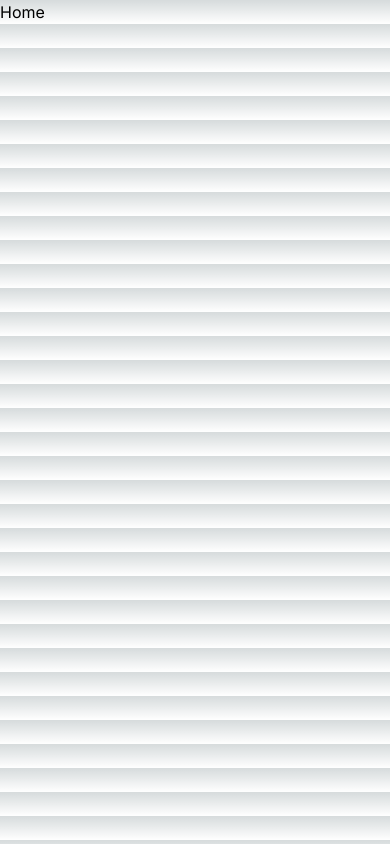
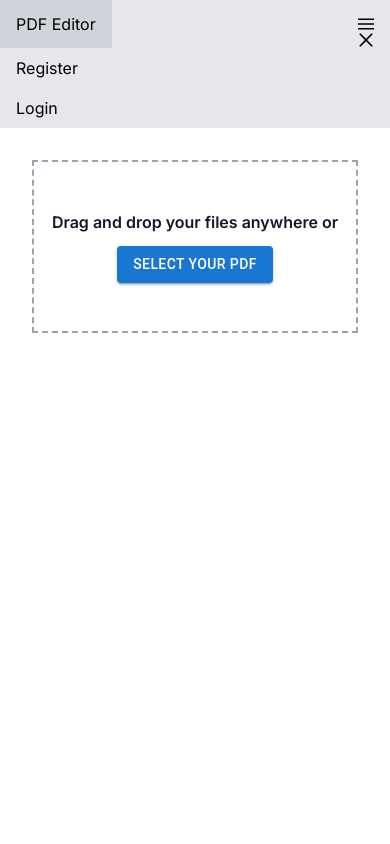
Before and after one commit to sidharth-97/PDF-Editor, a Next.js app: page / in a window 390 px wide. Built offline with nearby package versions, Linux system fonts and the light colour scheme.

Commit message:
Add Home page
-UI of the homepage is done
-Added file upload option
-Used material UI

```diff
--- a/src/app/globals.css
+++ b/src/app/globals.css
@@ -2,7 +2,7 @@
 @tailwind components;
 @tailwind utilities;
 
-:root {
+/* :root {
   --foreground-rgb: 0, 0, 0;
   --background-start-rgb: 214, 219, 220;
   --background-end-rgb: 255, 255, 255;
@@ -24,4 +24,4 @@ body {
       rgb(var(--background-end-rgb))
     )
     rgb(var(--background-start-rgb));
-}
+} */
--- a/src/app/page.tsx
+++ b/src/app/page.tsx
@@ -1,9 +1,12 @@
 import Image from 'next/image'
+import PdfSelector from '@/components/pdfSelector'
+import Navbar from '@/components/navbar'
 
 export default function Home() {
   return (
     <div>
-      <h1>Home</h1>
+      <Navbar/>
+      <PdfSelector/>
     </div>
   )
 }
--- /dev/null
+++ b/src/components/navbar.tsx
@@ -0,0 +1,24 @@
+import React from 'react'
+
+const Navbar = () => {
+  return (
+    <nav className="relative select-none bg-gray-200 lg:flex lg:items-stretch w-full">
+  <div className="flex flex-no-shrink items-stretch h-12">
+    <a href="#" className="flex-no-grow flex-no-shrink relative py-2 px-4 leading-normal text-black no-underline flex items-center hover:bg-gray-300">PDF Editor</a>
+
+    <button className="block lg:hidden cursor-pointer ml-auto relative w-12 h-12 p-4">
+      <svg className="fill-current text-black" xmlns="http://www.w3.org/2000/svg" viewBox="0 0 20 20"><path d="M0 3h20v2H0V3zm0 6h20v2H0V9zm0 6h20v2H0v-2z"/></svg>
+      <svg className="fill-current text-black" xmlns="http://www.w3.org/2000/svg" viewBox="0 0 20 20"><path d="M10 8.586L2.929 1.515 1.515 2.929 8.586 10l-7.071 7.071 1.414 1.414L10 11.414l7.071 7.071 1.414-1.414L11.414 10l7.071-7.071-1.414-1.414L10 8.586z"/></svg>
+    </button>
+  </div>
+  <div className="lg:flex lg:items-stretch lg:flex-no-shrink lg:flex-grow">
+    <div className="lg:flex lg:items-stretch lg:justify-end ml-auto">
+      <a href="#" className="flex-no-grow flex-no-shrink relative py-2 px-4 leading-normal text-black no-underline flex items-center hover:bg-gray-300">Register</a>
+      <a href="#" className="flex-no-grow flex-no-shrink relative py-2 px-4 leading-normal text-black no-underline flex items-center hover:bg-gray-300">Login</a>
+    </div>
+  </div>
+</nav>
+  )
+}
+
+export default Navbar
--- /dev/null
+++ b/src/components/pdfSelector.tsx
@@ -0,0 +1,48 @@
+"use client";
+import { ChangeEvent, useRef } from "react";
+import Button from "@mui/material/Button";
+
+const PdfSelector: React.FC = () => {
+  const fileRef = useRef(null);
+  const handleClick = () => {
+    if (fileRef.current) {
+      fileRef?.current?.click();
+    }
+  };
+  const handleFileChange = (e: ChangeEvent<HTMLInputElement>) => {
+    const selectedFile = e.target.files?.[0];
+    console.log(selectedFile);
+  };
+  return (
+    //       <div>
+    //       <Button className="text-white bg-red-500 font-semibold" variant="contained" onClick={handleClick}>
+    //   Select your pdf
+    // </Button>
+
+    //            <input ref={fileRef} className="hidden" type="file" onChange={handleFileChange}/>
+
+    //     </div>
+    <section className="h-full overflow-auto p-8 w-full  flex flex-col">
+      <header className="border-dashed border-2 border-gray-400 py-12 flex flex-col justify-center items-center">
+        <p className="mb-3 font-semibold text-gray-900 flex flex-wrap justify-center">
+          <span>Drag and drop your</span>&nbsp;<span>files anywhere or</span>
+        </p>
+        <input
+          ref={fileRef}
+          className="hidden"
+          type="file"
+          onChange={handleFileChange}
+        />
+        <Button
+          className="text-white bg-red-500 font-semibold hover:bg-red-400"
+          variant="contained"
+          onClick={handleClick}
+        >
+          Select your pdf
+        </Button>
+      </header>
+    </section>
+  );
+};
+
+export default PdfSelector;
```
Also changed, not shown: package.json (+8 -5 lines), 1 other file (tests, documents, lock files or other folders).
